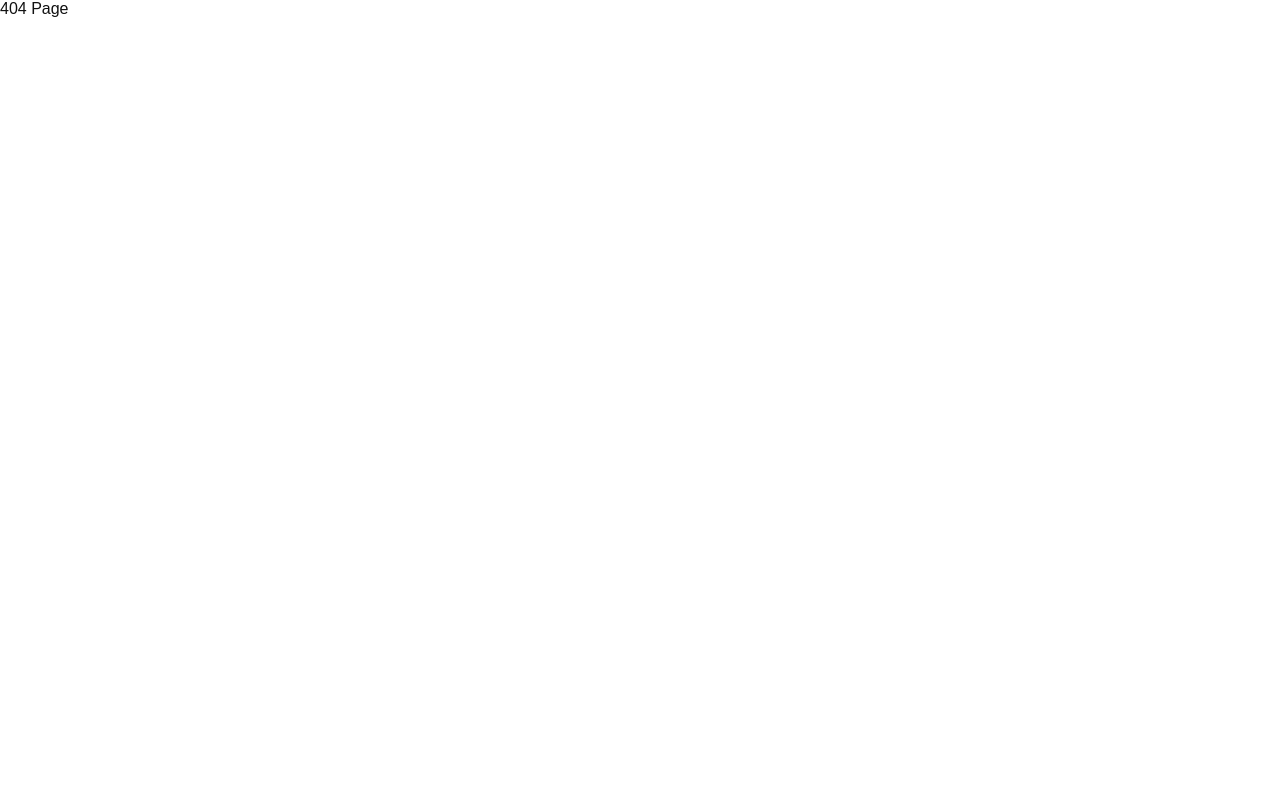
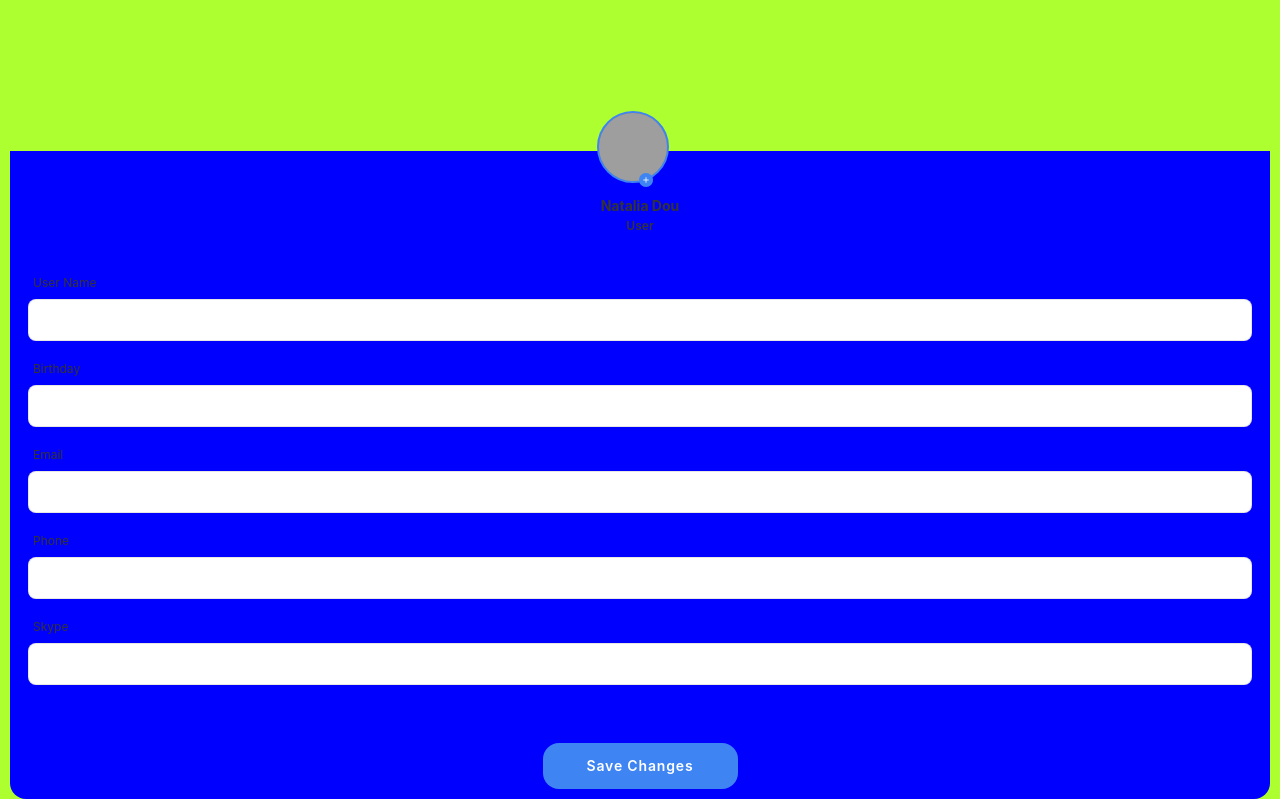
Before and after one commit to OlehZankiv/project-ff-planner-frontend, a React (Create React App) app: page /profile in a window 1280 px wide. Built offline with nearby package versions, Linux system fonts and the light colour scheme; grey boxes are pictures that could not be loaded.

Commit message:
added html css

```diff
--- /dev/null
+++ b/src/assets/icons/AddIcon.jsx
@@ -0,0 +1,9 @@
+export const AddIcon = ({}) => (
+  <svg width='14' height='14' style={svgStyle}>
+    <use href='./addIcon.svg#icon-image'></use>
+  </svg>
+)
+
+const svgStyle = {
+  translate: '-30px 22px',
+}
--- a/src/navigation/provider.js
+++ b/src/navigation/provider.js
@@ -2,6 +2,7 @@ import { BrowserRouter, Route, Routes } from 'react-router-dom'
 import { ROUTES } from './routes'
 import { AuthLayout, Loader, MainLayout } from '../components'
 import { lazy, Suspense } from 'react'
+import UserPage from '../pages/userPage/UserPage'
 
 const LoginPage = lazy(() => import('../pages/login/LoginPage'))
 
@@ -9,7 +10,7 @@ export const AppRouterProvider = () => (
   <BrowserRouter>
     <Routes>
       <Route path={ROUTES.HOME} element={<MainLayout />}>
-        <Route index element={<div>Home Page</div>} />
+        <Route index element={<div>123 Home Page</div>} />
         {/* TODO: Add additional pages here */}
       </Route>
       <Route path={ROUTES.LOGIN} element={<AuthLayout />}>
@@ -23,7 +24,7 @@ export const AppRouterProvider = () => (
         />
         {/* TODO: Add additional pages here */}
       </Route>
-
+      <Route path={ROUTES.PROFILE} element={<UserPage />} />
       {/* TODO: Add 404 Page */}
       <Route path='*' element={<div>404 Page</div>} />
     </Routes>
--- a/src/navigation/routes.js
+++ b/src/navigation/routes.js
@@ -1,4 +1,5 @@
 export const ROUTES = {
   HOME: '/',
   LOGIN: '/login',
+  PROFILE: '/profile'
 }
--- /dev/null
+++ b/src/pages/userPage/UserPage.jsx
@@ -0,0 +1,74 @@
+import {
+  UserWrapper,
+  ImageAvatar,
+  ImageWrapper,
+  NameText,
+  UserText,
+  InputLabel,
+  UserForm,
+  DivForm,
+  Input,
+  UserButton,
+} from './UserPage.styled'
+// import { useBreakpointValue } from '../../styles/breakpoints'
+import styled from 'styled-components'
+import { AddIcon } from '../../assets/icons/AddIcon'
+const UserPage = ({}) => {
+  // const UserName = useBreakpointValue(userNameStyles)
+
+  return (
+    <Wrapper>
+      <UserWrapper>
+        <ImageWrapper>
+          <ImageAvatar src='https://img.spacergif.org/v1/spacer.gif'></ImageAvatar>
+          <AddIcon></AddIcon>
+        </ImageWrapper>
+        <NameText>Natalia Dou</NameText>
+        <UserText>User</UserText>
+        <UserForm>
+          <DivForm>
+            <InputLabel>User Name</InputLabel>
+            <Input type='text' name='username' required id='username'></Input>
+            <InputLabel>Birthday</InputLabel>
+            <Input type='text' name='userbirthday'></Input>
+            <InputLabel>Email</InputLabel>
+            <Input type='email' name='usermail' required></Input>
+            <InputLabel>Phone</InputLabel>
+            <Input
+              type='tel'
+              name='usertel'
+              title='+380 (96) 111-11-11'
+              required
+              minlength='3'
+            ></Input>
+            <InputLabel>Skype</InputLabel>
+            <Input type='text' name='userskype'></Input>
+            <UserButton type='submit'>Save Changes</UserButton>
+          </DivForm>
+        </UserForm>
+      </UserWrapper>
+    </Wrapper>
+  )
+}
+
+export default UserPage
+
+// const userNameStyles = {
+//   desktopValue: styled.h1`
+//     background-color: greenyellow;
+//   `,
+//   tabletValue: styled.p`
+//     background-color: #7b3816;
+//   `,
+//   mobileValue: styled.div`
+//     background-color: #1a2250;
+//   `,
+// }
+
+const Wrapper = styled.div`
+  width: 100%;
+  display: flex;
+  align-items: center;
+  justify-content: center;
+  background-color: greenyellow;
+`
--- /dev/null
+++ b/src/pages/userPage/UserPage.styled.js
@@ -0,0 +1,131 @@
+import styled, { css } from 'styled-components'
+
+import { getBreakpointsStyles } from '../../styles/breakpoints'
+
+export const UserWrapper = styled.div`
+  width: calc(100% - 20px);
+  min-height: 474px;
+  margin-top: 151px;
+  background-color: white;
+  color: white;
+  justify-content: center;
+  border-radius: 16px;
+  ${getBreakpointsStyles({
+    desktop: css`
+      background-color: blue;
+    `,
+    tablet: css`
+      background-color: green;
+    `,
+  })}
+`
+export const ImageWrapper = styled.div`
+  display: flex;
+  justify-content: center;
+
+  ${getBreakpointsStyles({
+    desktop: css`
+      background-color: blue;
+    `,
+    tablet: css`
+      background-color: green;
+    `,
+  })}
+`
+
+export const ImageAvatar = styled.img`
+  border-radius: 50%;
+  margin-top: -40px;
+  margin-bottom: -60px;
+  width: 72px;
+  height: 72px;
+  background-color: gray;
+  border: 2px solid #3e85f3;
+  margin-bottom: 14px;
+`
+export const NameText = styled.p`
+  font-family: 'Inter';
+  font-style: normal;
+  font-weight: 700;
+  font-size: 14px;
+  line-height: 1.29;
+  color: #343434;
+  text-align: center;
+  margin-bottom: 4px;
+`
+export const UserText = styled.p`
+  font-family: 'Inter';
+  font-style: normal;
+  font-weight: 600;
+  font-size: 12px;
+  line-height: 1.17;
+  color: #343434;
+  text-align: center;
+  margin-bottom: 40px;
+`
+export const InputText = styled.p`
+  /* width: 74px;
+  height: 18px; */
+
+  font-family: 'Inter';
+  font-style: normal;
+  font-weight: 700;
+  font-size: 14px;
+  line-height: 1.29;
+  color: #343434;
+  text-align: center;
+  margin-top: 14px;
+`
+export const InputLabel = styled.label`
+  font-family: 'Inter';
+  font-style: normal;
+  font-weight: 400;
+  font-size: 12px;
+  line-height: 1.17;
+  color: #343434;
+  text-align: center;
+  margin-left: 5px;
+`
+export const UserForm = styled.form`
+  width: calc(100% - 36px);
+  margin: 0 auto;
+`
+export const DivForm = styled.div`
+  margin-bottom: 10px;
+`
+export const Input = styled.input`
+  width: 100%;
+  height: 42px;
+  border: 1px solid rgba(17, 17, 17, 0.1);
+  border-radius: 8px;
+  padding-left: 14px;
+  margin-bottom: 18px;
+  font-family: 'Inter';
+  font-style: normal;
+  font-weight: 700;
+  font-size: 14px;
+  line-height: 1, 29;
+  color: #343434;
+  margin-top: 8px;
+`
+export const UserButton = styled.button`
+  width: 195px;
+  height: 46px;
+  background: #3e85f3;
+  border: #3e85f3;
+  border-radius: 16px;
+  font-family: 'Inter';
+  font-style: normal;
+  font-weight: 600;
+  font-size: 14px;
+  line-height: 1.29;
+  display: block;
+  margin: auto;
+  margin-top: 40px;
+  align-items: center;
+  text-align: center;
+  letter-spacing: 0.06em;
+  color: #fff;
+  transition: background-color 250ms cubic-bezier(0.4, 0, 0.2, 1),
+    box-shadow 250ms cubic-bezier(0.4, 0, 0.2, 1);
+`
```
Also changed, not shown: public/addIcon.svg (added).
